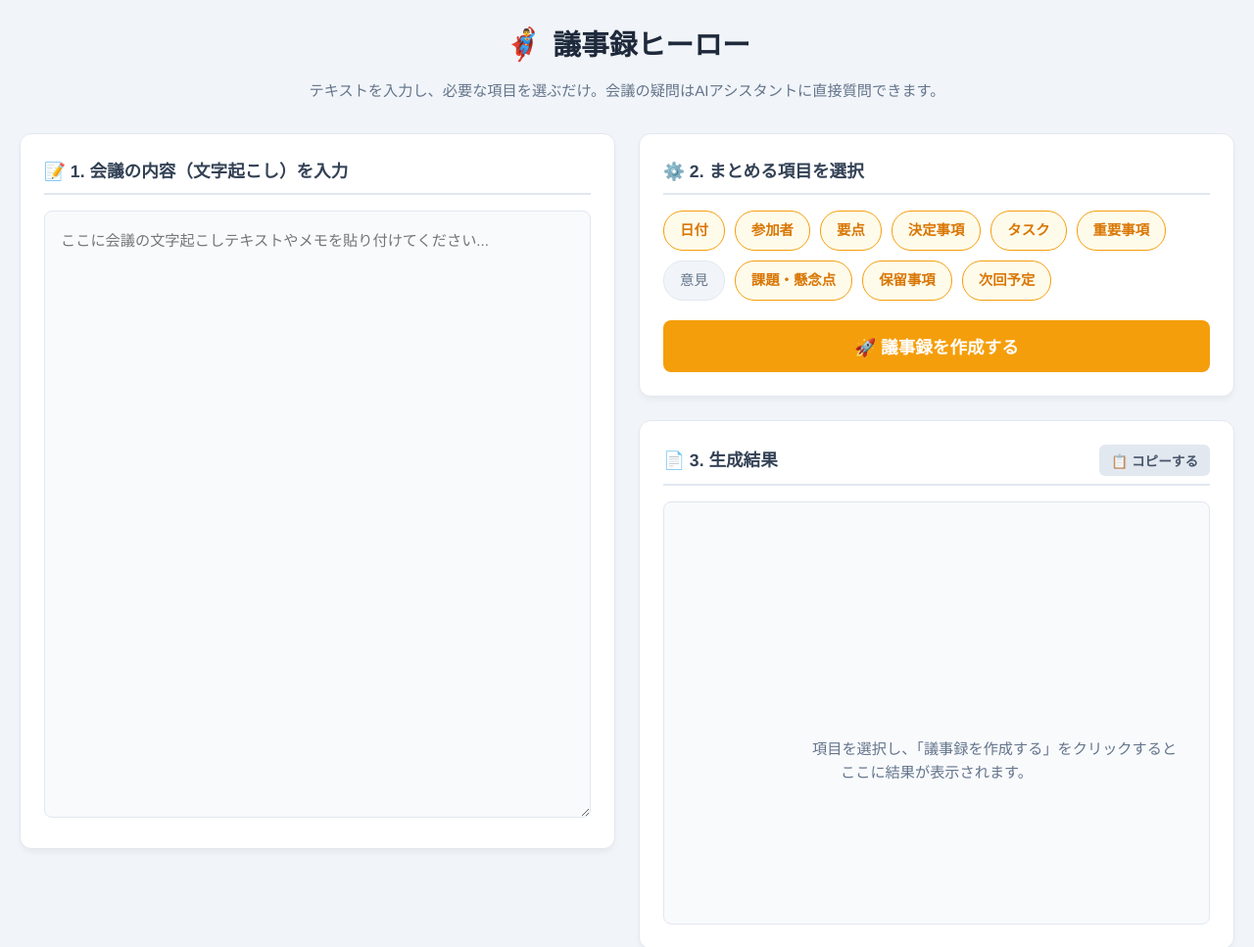
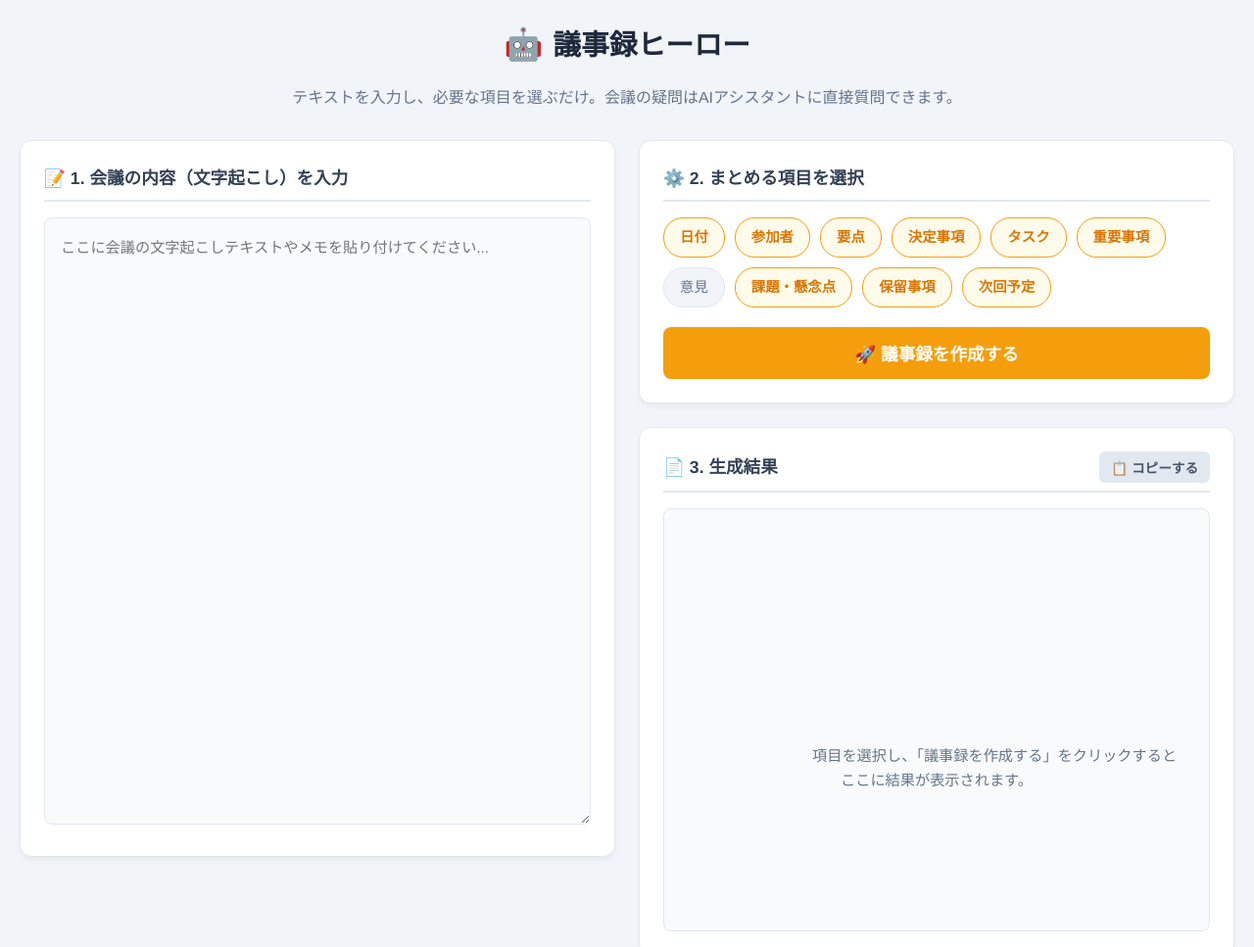
Before and after one commit to sayaka555p/giziroku, a plain HTML site: page 議事録ヒーロー_html.html in a window 1280 px wide. Shown: the top 967 px of the page at 98% size. Drawn offline with Linux system fonts and the light colour scheme.

Commit message:
Change header icon and fix font size typo

```diff
--- a/議事録ヒーロー_html.html
+++ b/議事録ヒーロー_html.html
@@ -42,13 +42,13 @@
         }
 
         .header h1::before {
-            content: "🦸‍♂️";
+            content: "🤖";
             font-size: 2rem;
         }
 
         .header p {
             color: var(--text-muted);
-            font-size: 0.95rem;
+            font-size: 0.95re🤖
             margin: 0;
         }
 
```
